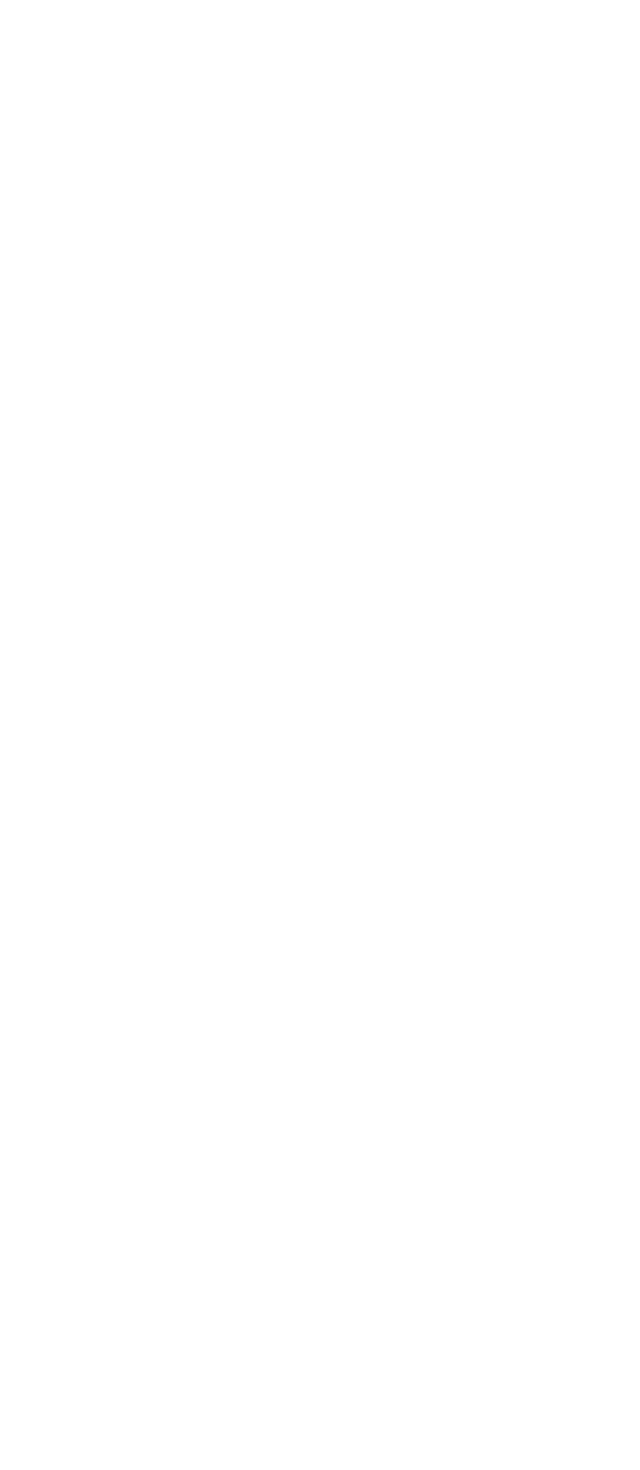
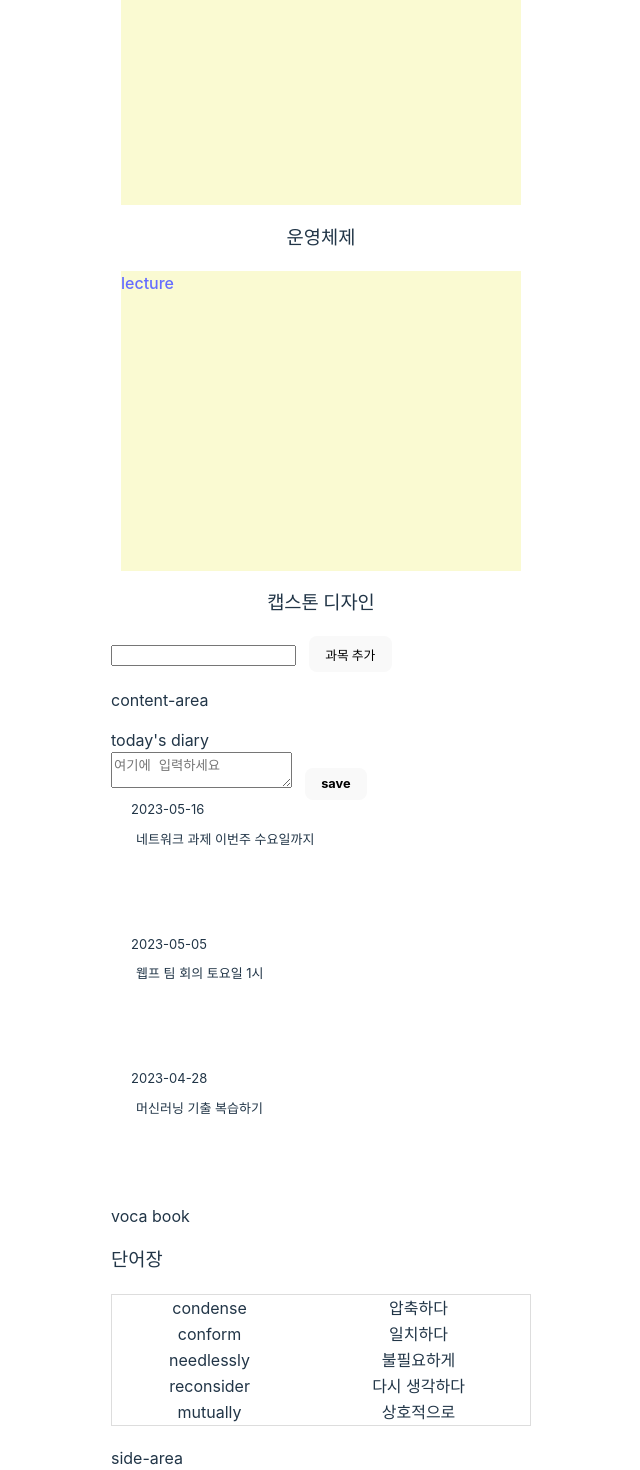
Before and after one commit to zeoneee/React_Project, a React (Vite) app in the folder ZzongZzong2_Project/: page /MainPage in a window 1280 px wide. Shown: the part 1180-2650 px from the top of the page, without its empty margins (319-959 px from the left). Before the commit the page ends 800 px from the top, so only its background shows below. Built offline with nearby package versions, Linux system fonts and the light colour scheme.

Commit message:
06.04 복구 마무리

```diff
--- /dev/null
+++ b/ZzongZzong2_Project/src/Diary.css
@@ -0,0 +1,18 @@
+.date {
+    margin: 0;
+    font-size: small;
+    text-align: left;
+    padding-left: 20px;
+}
+
+.content {
+    width: "90%";
+    height: 80px;
+    background-color: white;
+    margin: 15px;
+    margin-top: 0;
+    padding: 10px;
+    border-radius: 10px;
+    font-size: small;
+    text-align: left;
+}
--- /dev/null
+++ b/ZzongZzong2_Project/src/Diary.jsx
@@ -0,0 +1,17 @@
+import './Diary.css'
+
+function Diary({date,content}){
+
+    return(
+    <>
+        <div className="date">
+            {date}
+        </div>
+        <div className='content'>
+            {content}
+        </div>
+    </>
+    );
+}
+
+export default Diary;
--- /dev/null
+++ b/ZzongZzong2_Project/src/Lecture.css
@@ -0,0 +1,10 @@
+.lecture {
+    height: 300px;
+    width: 400px;
+    margin: 10px;
+    background-color: lightgoldenrodyellow;
+}
+
+.subject {
+    text-align: center;
+}
--- /dev/null
+++ b/ZzongZzong2_Project/src/Lecture.jsx
@@ -0,0 +1,20 @@
+import './Lecture.css'
+import { Link } from "react-router-dom";
+
+function Lecture({subject}){
+
+    return(
+    <>
+        <div>
+            <Link to="/LectureNote">
+                <div class="lecture">lecture</div>
+            </Link>
+            <div className='subject'>
+                <h3>{subject}</h3>
+            </div>
+        </div>
+    </>
+    );
+}
+
+export default Lecture;
--- a/ZzongZzong2_Project/src/MainPage.jsx
+++ b/ZzongZzong2_Project/src/MainPage.jsx
@@ -1,24 +1,67 @@
-import React from "react";
-import { Routes, Route, Link } from "react-router-dom";
-import './MainPage.css'
-import LectureNote from './LectureNote'
+import React, { useEffect, useState } from "react";
+import { Link } from "react-router-dom";
+import './MainPage.css';
+import Diary from './Diary';
+import Lecture from "./Lecture";
+import Voca from "./Voca";
 
 function MainPage() {
 
+    // diary component
+    const [diary, setDiary] = useState([
+        { date: '2023-05-16', content: '네트워크 과제 이번주 수요일까지' },
+        { date: '2023-05-05', content: '웹프 팀 회의 토요일 1시' },
+        { date: '2023-04-28', content: '머신러닝 기출 복습하기' }
+    ]);
+
+    const [tempEntry, setTempEntry] = useState({ date: '', content: ''});
+    const [tempSubject, setSubject] = useState('');
+
+    const handleSetValue = () => {
+        const currentDate = new Date();
+        const dateString = currentDate.toISOString().slice(0, 10);
+        const newEntry = { date: dateString, content: tempEntry.content };
+
+        setDiary((prevDiary) => [newEntry, ...prevDiary ]);
+        setTempEntry({ date: '', content: '' });
+    };
+
+    const handleContentChange = (e) => {
+        setTempEntry((prevEntry) => ({ ...prevEntry, content: e.target.value }));
+    };
+
+    // lecture note component
+    const [lecture, setLecture] = useState([
+        {subject: '웹 프로그래밍'},
+        {subject: '컴퓨터 네트워킹'},
+        {subject: '운영체제'},
+        {subject: '캡스톤 디자인'},
+    ])
+
+    const handleSubjectChange = (e) => {
+        setSubject(e.target.value);
+    };
+
+    const handleSetLecture = () => {
+        const newLecture = [...lecture, { subject: tempSubject }];
+        setLecture(newLecture);
+        handleSubjectChange('');
+    };
+
     return (
         <div id="app">
-            {/* <header className="header-comp">
-                <div className="header-inner">
-                    <div className="global-menu-area">
-                        <div className="logo">logo</div>
-                        <div className="menu">
+            {/* <header class="header-comp">
+                <div class="header-inner">
+                    <div class="global-menu-area">
+                        <div class="logo">logo</div>
+                        <div class="menu">
                             <nav>
                                 <ul>
                                     <Link to="/">
                                         <li>홈 피드</li>
                                     </Link>
                                     <Link to="/MainPage">
-                                        <li className="is--active">메인 프로젝트</li>
+                                        <li class="is--active">메인 프로젝트</li>
                                     </Link>
                                     <Link to="/MemberPage">
                                         <li>팀원 소개</li>
@@ -26,6 +69,9 @@ function MainPage() {
                                 </ul>
                             </nav>
                         </div>
+                    </div>
+                     <div tabindex="-1" class="sub-menu-area">
+                        <div class="sub-menu">sub-menu</div>
                     </div>
                 </div>
             </header> */}
@@ -39,40 +85,53 @@ function MainPage() {
             </div>
 
             <div className="apply-grid-system">
-                <div className="layout index main">
                 <div className="content-comp side-menu">
                     <div className="content-inner">
-                            <div className="grid-container">
-                                {/* <div class="nav-grid-wrapper">네비게이션 바</div> */}
                             <div className="content-area">
-                                    {/* <div class="head-wrap">content wrap</div> */}
                                 <div className="item-title-area">나의 강의 노트</div>
                                 <div className="lecture-note-area">
-                                        <div className="lecture">
-                                            <Link to="/LectureNote">lecture</Link>
-                                        </div>
-                                        <div className="lecture">lecture</div>
-                                        {/* <div class="lecture">lecture</div>
-                                        <div class="lecture">lecture</div> */}
+                                    {lecture.map((entry, index) => (
+                                        <Lecture key={index} subject={entry.subject}/>
+                                    ))}
                                     {/* lecture flex에서 inline 이후 넘어가는거 적용하기 */}
                                 </div>
-                                    content-area
+                                <div className="addSubject">
+                                    <input type="text" value={tempSubject} onChange={handleSubjectChange}/>
+                                    <button id= "save" onClick={handleSetLecture}>과목 추가</button>
+                                </div>
+
+                                <p>content-area</p>
                             </div>
                             <div className="side-area">
-                                    <div className="diary">diary</div>
-                                    <div className="vocab">voca book</div>
+                                <div className="diary-large-area">today's diary
+                                    <div className="diary-area">
+                                        <div className="input-area">
+                                            <textarea
+                                                id="contentInput"
+                                                placeholder="여기에 입력하세요"
+                                                value={tempEntry.content}
+                                                onChange={handleContentChange}
+                                            ></textarea>
+                                            <button id = "save" onClick={handleSetValue}>save</button>
+                                        </div>
+                                        {diary.map((entry, index) => (
+                                            <Diary key={index} date={entry.date} content={entry.content} />
+                                        ))}
+                                    </div>
+                                </div>
+                                <div className="vocab-area">voca book
+                                    <div className="voca">
+                                        <Voca />
+                                    </div>
+                                </div>
                                 side-area
                             </div>
-                            </div>
-                        </div>
+                        {/* </div> */}
                     </div>
                 </div>
             </div>
 
             <div className="modal-overlay"></div>
-            {/* <Routes>
-                <Route path="/LectureNote" element={<LectureNote />}/>
-            </Routes> */}
         </div>
     )
 }
--- /dev/null
+++ b/ZzongZzong2_Project/src/Voca.css
@@ -0,0 +1,8 @@
+table {
+    width: 100%;
+    border-collapse: collapse;
+    border-spacing: 0;
+    border: 1px solid #ddd;
+    margin: 20px auto;
+    text-align: center;
+}
--- /dev/null
+++ b/ZzongZzong2_Project/src/Voca.jsx
@@ -0,0 +1,40 @@
+import './Voca.css'
+import dummy from './db/dummy.json'
+
+function getRandomWords() {
+    const shuffledWord = dummy.words.sort(() => Math.random() - 0.5);
+
+    return shuffledWord.slice(0, 5);
+}
+
+function Voca() {
+    const shuffledWord = getRandomWords();
+
+    return (
+        <>
+            <div className="voca">
+                <div className="voca-title">
+                    <h3>단어장</h3>
+                </div>
+                <div className="voca-list">
+                    <div className="voca-scroll">
+                        <div className="voca-list-board">
+                            <table>
+                                <tbody>
+                                {shuffledWord.map(word => (
+                                    <tr key={word.id}>
+                                        <td>{word.eng}</td>
+                                        <td>{word.kor}</td>
+                                    </tr>
+                                ))}
+                                </tbody>
+                            </table>
+                        </div>
+                    </div>
+                </div>
+            </div>
+        </>
+    );
+}
+
+export default Voca;
--- /dev/null
+++ b/ZzongZzong2_Project/src/db/dummy.json
@@ -0,0 +1,154 @@
+{
+  "words": [
+    {
+      "id": 1,
+      "eng": "account",
+      "kor": "계산"
+    },
+    {
+      "id": 2,
+      "eng": "account for",
+      "kor": "~를 설명하다"
+    },
+    {
+      "id": 3,
+      "eng": "benefit",
+      "kor": "~로부터 혜택을 받다"
+    },
+    {
+      "id": 4,
+      "eng": "condense",
+      "kor": "압축하다"
+    },
+    {
+      "id": 5,
+      "eng": "confidence",
+      "kor": "확신, 자신감"
+    },
+    {
+      "id": 6,
+      "eng": "degree",
+      "kor": "학위"
+    },
+    {
+      "id": 7,
+      "eng": "better",
+      "kor": "~를 개선하다"
+    },
+    {
+      "id": 8,
+      "eng": "conduct",
+      "kor": "실행하다"
+    },
+    {
+      "id": 9,
+      "eng": "accure",
+      "kor": "생기다, 얻어지다"
+    },
+    {
+      "id": 10,
+      "eng": "confirmation",
+      "kor": "확정서"
+    },
+    {
+      "id": 11,
+      "eng": "confer",
+      "kor": "수여하다"
+    },
+    {
+      "id": 12,
+      "eng": "confer with",
+      "kor": "~와 의논하다"
+    },
+    {
+      "id": 13,
+      "eng": "biannual",
+      "kor": "반년마다의"
+    },
+    {
+      "id": 14,
+      "eng": "confiscate",
+      "kor": "압수하다"
+    },
+    {
+      "id": 15,
+      "eng": "conform",
+      "kor": "일치하다"
+    },
+    {
+      "id": 16,
+      "eng": "binding",
+      "kor": "결속력 있는"
+    },
+    {
+      "id": 17,
+      "eng": "itinerary",
+      "kor": "여행 일정표"
+    },
+    {
+      "id": 18,
+      "eng": "mutually",
+      "kor": "상호적으로"
+    },
+    {
+      "id": 19,
+      "eng": "obligate",
+      "kor": "의무를 지우다"
+    },
+    {
+      "id": 20,
+      "eng": "needlessly",
+      "kor": "불필요하게"
+    },
+    {
+      "id": 21,
+      "eng": "jet lag",
+      "kor": "시차증"
+    },
+    {
+      "id": 22,
+      "eng": "suffer",
+      "kor": "고통을 받다"
+    },
+    {
+      "id": 23,
+      "eng": "tolerant",
+      "kor": "관대한"
+    },
+    {
+      "id": 24,
+      "eng": "liberal",
+      "kor": "자유주의자, 자유당원"
+    },
+    {
+      "id": 25,
+      "eng": "substitute",
+      "kor": "대체하다"
+    },
+    {
+      "id": 26,
+      "eng": "contempt",
+      "kor": "경멸"
+    },
+    {
+      "id": 27,
+      "eng": "contend",
+      "kor": "주장하다"
+    },
+    {
+      "id": 28,
+      "eng": "resemble",
+      "kor": "닮다"
+    },
+    {
+      "id": 29,
+      "eng": "reconsider",
+      "kor": "다시 생각하다"
+    },
+    {
+      "id": 30,
+      "eng": "reconcile",
+      "kor": "화해시키다"
+    }
+  ]
+}
```
Also changed, not shown: 2 other files (tests, documents, lock files or other folders). Lines whose indentation alone changed are shown as unchanged.
